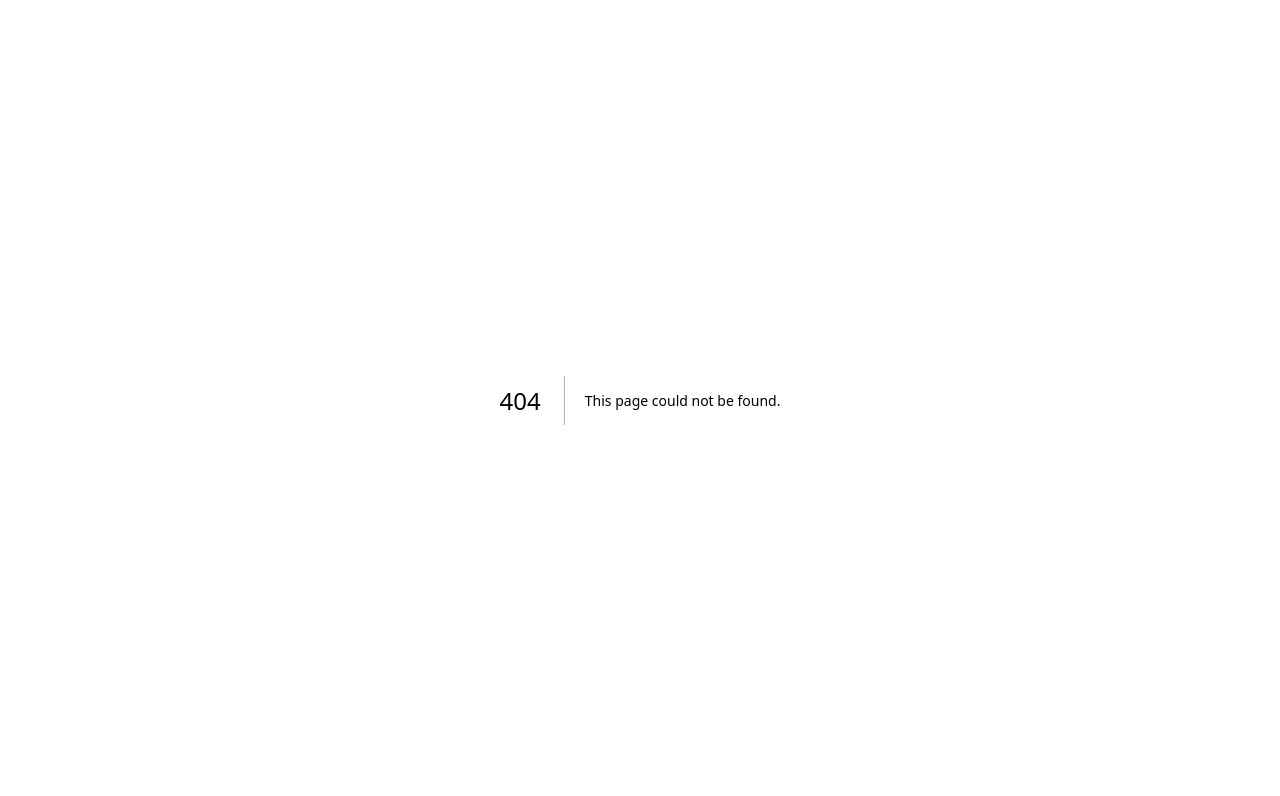
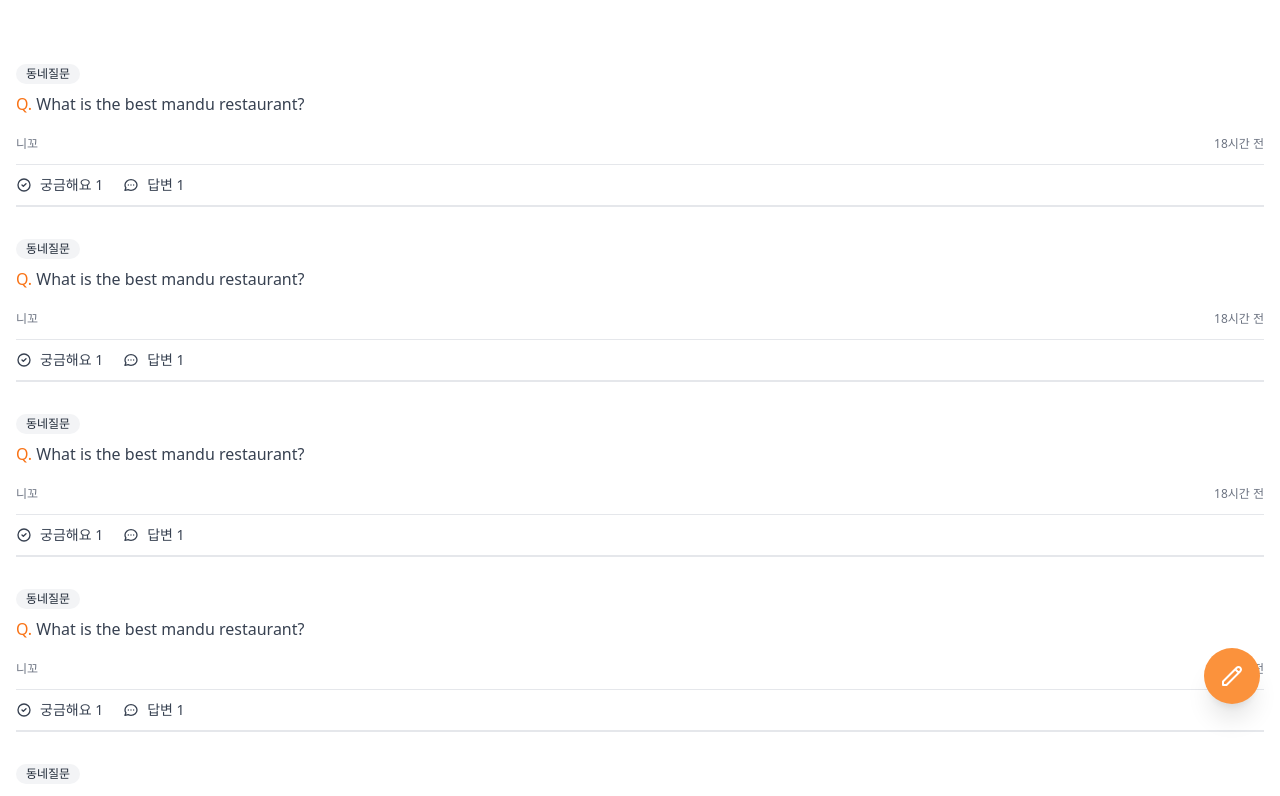
Before and after one commit to leejongil1046/carrot-market, a Next.js app: page /community in a window 1280 px wide. Before the commit this address had no page. Shown: the top 796 px of the page. Built offline with nearby package versions, Linux system fonts and the light colour scheme.

Commit message:
Tailwind CSS - Community

```diff
--- /dev/null
+++ b/pages/community/index.tsx
@@ -0,0 +1,77 @@
+import type { NextPage } from "next";
+
+const Community: NextPage = () => {
+  return (
+    <div className="py-16 px-4 space-y-8">
+      {[1, 2, 3, 4, 5, 6].map((_, i) => (
+        <div className="flex flex-col items-start">
+          <span className="flex items-center px-2.5 py-0.5 rounded-full text-xs font-medium bg-gray-100 text-gray-800">
+            동네질문
+          </span>
+          <div className="mt-2 text-gray-700">
+            <span className="text-orange-500 font-medium">Q.</span> What is the
+            best mandu restaurant?
+          </div>
+          <div className="mt-5 flex items-center justify-between w-full text-gray-500 font-medium text-xs">
+            <span>니꼬</span>
+            <span>18시간 전</span>
+          </div>
+          <div className="flex space-x-5 mt-3 text-gray-700 py-2.5 border-t border-b-2 w-full">
+            <span className="flex space-x-2 items-center text-sm">
+              <svg
+                className="w-4 h-4"
+                fill="none"
+                stroke="currentColor"
+                viewBox="0 0 24 24"
+                xmlns="http://www.w3.org/2000/svg"
+              >
+                <path
+                  strokeLinecap="round"
+                  strokeLinejoin="round"
+                  strokeWidth="2"
+                  d="M9 12l2 2 4-4m6 2a9 9 0 11-18 0 9 9 0 0118 0z"
+                ></path>
+              </svg>
+              <span>궁금해요 1</span>
+            </span>
+            <span className="flex space-x-2 items-center text-sm">
+              <svg
+                className="w-4 h-4"
+                fill="none"
+                stroke="currentColor"
+                viewBox="0 0 24 24"
+                xmlns="http://www.w3.org/2000/svg"
+              >
+                <path
+                  strokeLinecap="round"
+                  strokeLinejoin="round"
+                  strokeWidth="2"
+                  d="M8 12h.01M12 12h.01M16 12h.01M21 12c0 4.418-4.03 8-9 8a9.863 9.863 0 01-4.255-.949L3 20l1.395-3.72C3.512 15.042 3 13.574 3 12c0-4.418 4.03-8 9-8s9 3.582 9 8z"
+                ></path>
+              </svg>
+              <span>답변 1</span>
+            </span>
+          </div>
+        </div>
+      ))}
+      <button className="fixed hover:bg-orange-500 transition-colors cursor-pointer bottom-24 right-5 shadow-xl bg-orange-400 rounded-full p-4 text-white">
+        <svg
+          className="w-6 h-6"
+          fill="none"
+          stroke="currentColor"
+          viewBox="0 0 24 24"
+          xmlns="http://www.w3.org/2000/svg"
+        >
+          <path
+            strokeLinecap="round"
+            strokeLinejoin="round"
+            strokeWidth="2"
+            d="M15.232 5.232l3.536 3.536m-2.036-5.036a2.5 2.5 0 113.536 3.536L6.5 21.036H3v-3.572L16.732 3.732z"
+          ></path>
+        </svg>
+      </button>
+    </div>
+  );
+};
+
+export default Community;
```
